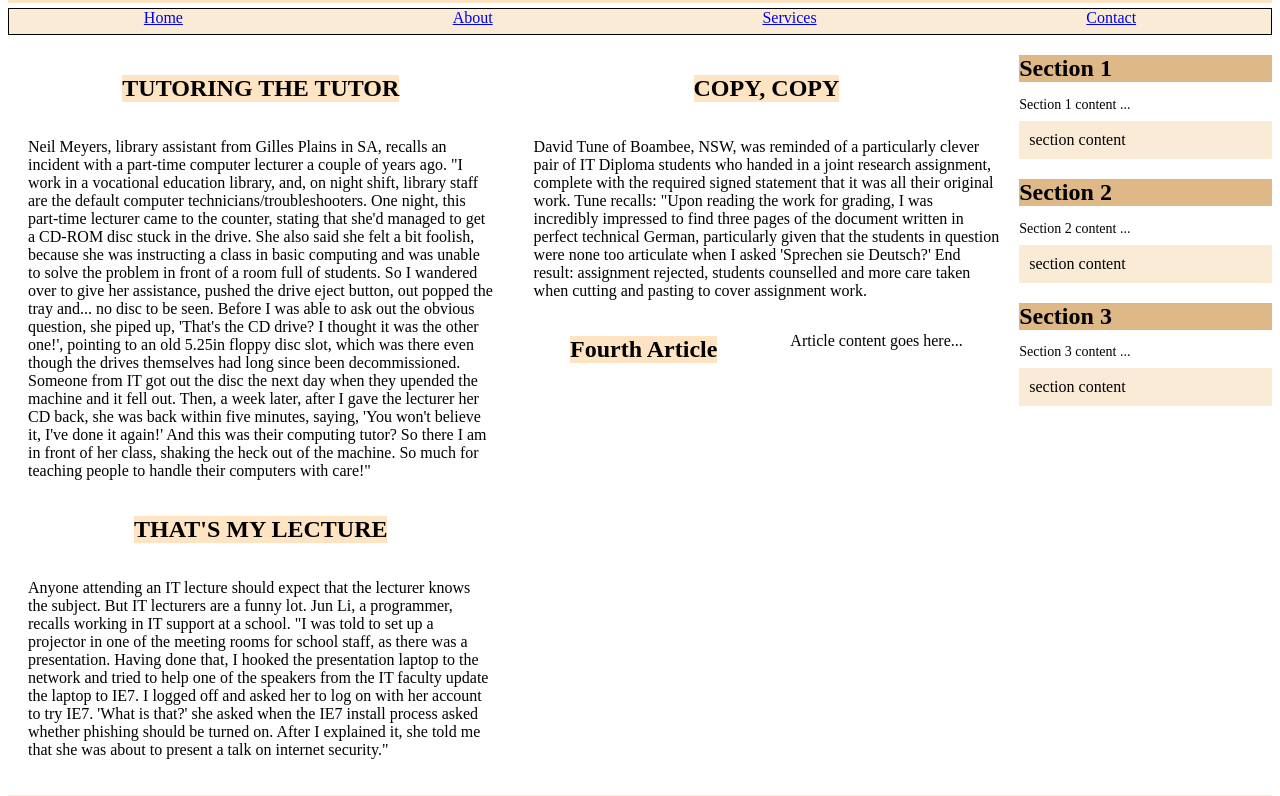
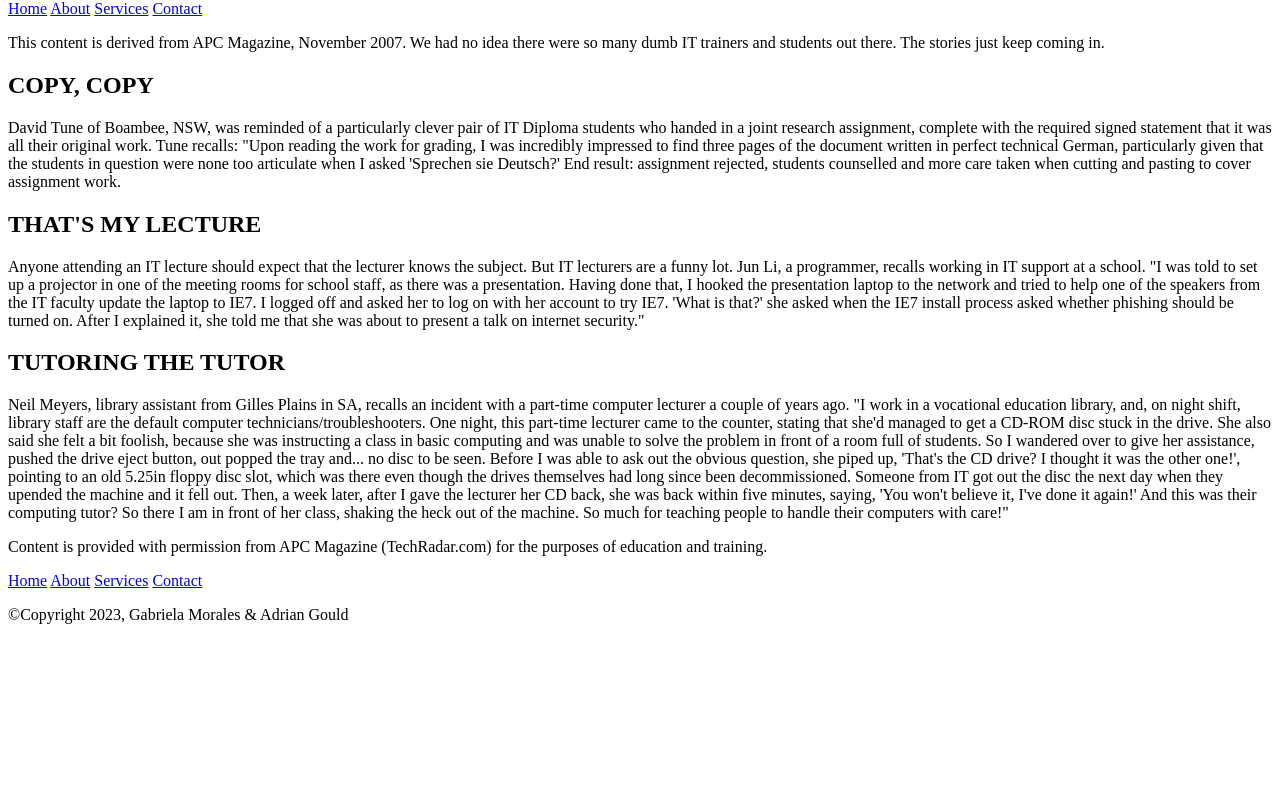
Before and after one commit to Gabriela20103967/AssessmentP1, a plain HTML site: page layout1.html in a window 1280 px wide. Shown: the part 80-876 px from the top of the page. After the commit the page ends 800 px from the top, so only its background shows below. Drawn offline with Linux system fonts and the light colour scheme.

Commit message:
fixed the phase-1

```diff
--- a/css/style.css
+++ b/css/style.css
@@ -1,85 +1,85 @@
-header {
-    height: 65px;
-    padding: 5px;
-    background-color: bisque;
-}
-.nav-container {
-    margin-top: 5px;
-    display: flex;
-    justify-content: space-around;
-    background-color: antiquewhite;
-    height: 25px;
-    border: 1px solid black;
-}
+/*header {*/
+/*    height: 65px;*/
+/*    padding: 5px;*/
+/*    background-color: bisque;*/
+/*}*/
+/*.nav-container {*/
+/*    margin-top: 5px;*/
+/*    display: flex;*/
+/*    justify-content: space-around;*/
+/*    background-color: antiquewhite;*/
+/*    height: 25px;*/
+/*    border: 1px solid black;*/
+/*}*/
 
-main {
-    padding: 20px;
-    height: 400px;
-    width: 100%;
-}
-.container {
-    display: flex;
-    flex-wrap: wrap;
-    justify-content: flex-start;
-    align-items: flex-start;
-}
-.column {
-    flex: 1;
-    padding: 20px;
-}
-.aside {
-    flex-basis: 20%;
-}
-.aside h2 {
-    background-color: burlywood;
-}
-.aside p {
-    font-size: 14px;
-    line-height: 5px;
-}
-.article {
-    display: flex;
-    justify-content: space-around;
-    flex-wrap: wrap;
-}
+/*main {*/
+/*    padding: 20px;*/
+/*    height: 400px;*/
+/*    width: 100%;*/
+/*}*/
+/*.container {*/
+/*    display: flex;*/
+/*    flex-wrap: wrap;*/
+/*    justify-content: flex-start;*/
+/*    align-items: flex-start;*/
+/*}*/
+/*.column {*/
+/*    flex: 1;*/
+/*    padding: 20px;*/
+/*}*/
+/*.aside {*/
+/*    flex-basis: 20%;*/
+/*}*/
+/*.aside h2 {*/
+/*    background-color: burlywood;*/
+/*}*/
+/*.aside p {*/
+/*    font-size: 14px;*/
+/*    line-height: 5px;*/
+/*}*/
+/*.article {*/
+/*    display: flex;*/
+/*    justify-content: space-around;*/
+/*    flex-wrap: wrap;*/
+/*}*/
 
-.article h2{
-    background-color: bisque;
-}
+/*.article h2{*/
+/*    background-color: bisque;*/
+/*}*/
 
-footer {
-    height: auto;
-    padding: 10px;
-    background-color: antiquewhite;
-    margin-bottom: auto;
-}
+/*footer {*/
+/*    height: auto;*/
+/*    padding: 10px;*/
+/*    background-color: antiquewhite;*/
+/*    margin-bottom: auto;*/
+/*}*/
 
 
-@media (max-width: 768px) {
-    .nav-container, .aside{
-        display: none;
-    }
-    .container {
-        flex-direction: column;
-    }
-    .column{
-        width: 100%;
-        padding: 20px;
-    }
-    .article{
-        margin-bottom: 20%;
-    }
-    .article h2 {
-        margin-bottom: 10px;
-    }
+/*@media (max-width: 768px) {*/
+/*    .nav-container, .aside{*/
+/*        display: none;*/
+/*    }*/
+/*    .container {*/
+/*        flex-direction: column;*/
+/*    }*/
+/*    .column{*/
+/*        width: 100%;*/
+/*        padding: 20px;*/
+/*    }*/
+/*    .article{*/
+/*        margin-bottom: 20%;*/
+/*    }*/
+/*    .article h2 {*/
+/*        margin-bottom: 10px;*/
+/*    }*/
 
-    header.class {
-        border: 1px solid black;
-    }
-    main {
-        border: 2px solid black;
-    }
-    footer.class {
-        border:1px solid black;
-    }
-}
+/*    header.class {*/
+/*        border: 1px solid black;*/
+/*    }*/
+/*    main {*/
+/*        border: 2px solid black;*/
+/*    }*/
+/*    footer.class {*/
+/*        border:1px solid black;*/
+/*    }*/
+/*}*/
--- a/layout1.html
+++ b/layout1.html
@@ -21,50 +21,68 @@
     <a href="#">Contact</a>
 </nav>
 
-<div class="container">
-    <div class="column">
-        <article class="article">
-            <h2>TUTORING THE TUTOR</h2>
-            <p>Neil Meyers, library assistant from Gilles Plains in SA, recalls an incident with a part-time computer lecturer a couple of years ago. "I work in a vocational education library, and, on night shift, library staff are the default computer technicians/troubleshooters. One night, this part-time lecturer came to the counter, stating that she'd managed to get a CD-ROM disc stuck in the drive. She also said she felt a bit foolish, because she was instructing a class in basic computing and was unable to solve the problem in front of a room full of students. So I wandered over to give her assistance, pushed the drive eject button, out popped the tray and... no disc to be seen. Before I was able to ask out the obvious question, she piped up, 'That's the CD drive? I thought it was the other one!', pointing to an old 5.25in floppy disc slot, which was there even though the drives themselves had long since been decommissioned. Someone from IT got out the disc the next day when they upended the machine and it fell out. Then, a week later, after I gave the lecturer her CD back, she was back within five minutes, saying, 'You won't believe it, I've done it again!' And this was their computing tutor? So there I am in front of her class, shaking the heck out of the machine. So much for teaching people to handle their computers with care!"</p>
+<div>
+    <article>
+        <p>This content is derived from APC Magazine, November 2007.
+            We had no idea there were so many dumb IT trainers and students out there.
+            The stories just keep coming in.</p>
+    </article>
+    <div>
+        <article>
+            <h2>COPY, COPY</h2>
+            <p>David Tune of Boambee, NSW, was reminded of a particularly clever pair of IT Diploma
+                students who handed in a joint research assignment, complete with the required signed
+                statement that it was all their original work.
+                Tune recalls: "Upon reading the work for grading, I was incredibly impressed to find
+                three pages of the document written in perfect technical German, particularly given
+                that the students in question were none too articulate when I asked 'Sprechen sie Deutsch?'
+                End result: assignment rejected, students counselled and more care taken when cutting
+                and pasting to cover assignment work.</p>
         </article>
-        <article class="article">
+        <article>
             <h2>THAT'S MY LECTURE</h2>
             <p>Anyone attending an IT lecture should expect that the lecturer knows the subject. But IT lecturers are a funny lot. Jun Li, a programmer, recalls working in IT support at a school. "I was told to set up a projector in one of the meeting rooms for school staff, as there was a presentation. Having done that, I hooked the presentation laptop to the network and tried to help one of the speakers from the IT faculty update the laptop to IE7. I logged off and asked her to log on with her account to try IE7. 'What is that?' she asked when the IE7 install process asked whether phishing should be turned on. After I explained it, she told me that she was about to present a talk on internet security."</p>
         </article>
     </div>
-    <div class="column">
-        <article class="article">
-            <h2>COPY, COPY</h2>
-            <p>David Tune of Boambee, NSW, was reminded of a particularly clever pair of IT Diploma students who handed in a joint research assignment, complete with the required signed statement that it was all their original work. Tune recalls: "Upon reading the work for grading, I was incredibly impressed to find three pages of the document written in perfect technical German, particularly given that the students in question were none too articulate when I asked 'Sprechen sie Deutsch?' End result: assignment rejected, students counselled and more care taken when cutting and pasting to cover assignment work.</p>
+    <div>
+        <article>
+            <h2>TUTORING THE TUTOR</h2>
+            <p>Neil Meyers, library assistant from Gilles Plains in SA, recalls an incident
+                with a part-time computer lecturer a couple of years ago.
+                "I work in a vocational education library, and, on night shift, library staff are
+                the default computer technicians/troubleshooters. One night, this part-time
+                lecturer came to the counter, stating that she'd managed to get a CD-ROM disc
+                stuck in the drive. She also said she felt a bit foolish, because she was
+                instructing a class in basic computing and was unable to solve the problem in
+                front of a room full of students.
+                So I wandered over to give her assistance, pushed the drive eject button, out
+                popped the tray and... no disc to be seen.
+                Before I was able to ask out the obvious question, she piped up,
+                'That's the CD drive? I thought it was the other one!', pointing to an old 5.25in
+                floppy disc slot, which was there even though the drives themselves had long
+                since been decommissioned.
+                Someone from IT got out the disc the next day when they upended the machine
+                and it fell out. Then, a week later, after I gave the lecturer her CD back,
+                she was back within five minutes, saying, 'You won't believe it, I've done it again!'
+                And this was their computing tutor? So there I am in front of her class,
+                shaking the heck out of the machine. So much for teaching people to handle
+                their computers with care!"</p>
         </article>
-        <article class="article">
-            <h2>Fourth Article</h2>
-            <p>Article content goes here...</p>
-        </article>
+
     </div>
-    <div class="aside">
-        <section>
-            <h2>Section 1</h2>
-            <p>Section 1 content ...</p>
-            <footer>section content</footer>
-        </section>
 
-        <section>
-            <h2>Section 2</h2>
-            <p>Section 2 content ...</p>
-            <footer>section content</footer>
-        </section>
-
-        <section>
-            <h2>Section 3</h2>
-            <p>Section 3 content ...</p>
-            <footer>section content</footer>
-        </section>
-    </div>
 </div>
 
 <footer>
-    <p>This content is derived from APC Magazine, November 2007.</p>
+    <p>Content is provided with permission from APC Magazine (TechRadar.com) for the
+        purposes of education and training.</p>
+    <nav class="nav-container">
+        <a href="#">Home</a>
+        <a href="#">About</a>
+        <a href="#">Services</a>
+        <a href="#">Contact</a>
+    </nav>
+    <p>&copy;Copyright 2023, Gabriela Morales & Adrian Gould</p>
 </footer>
 </body>
 
```
